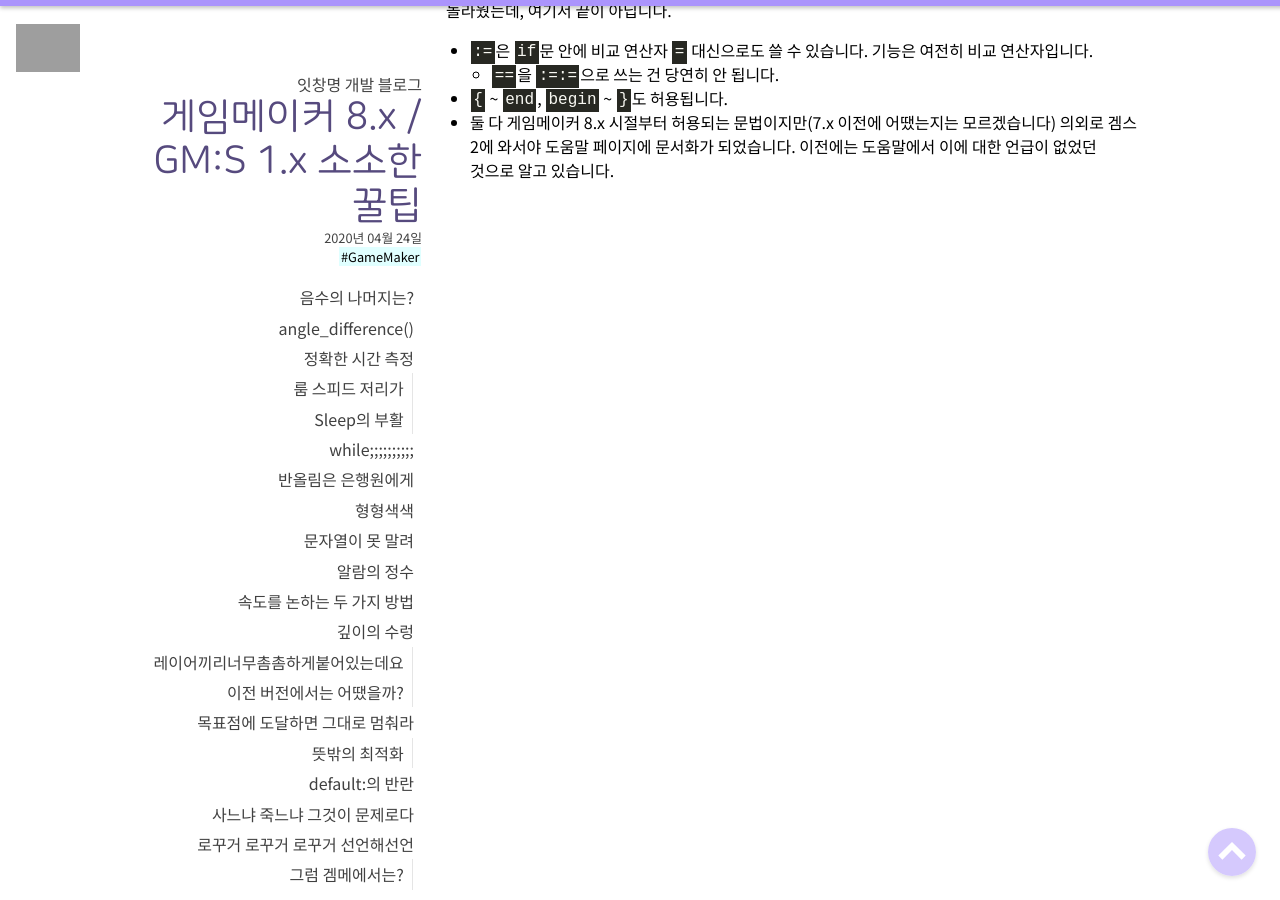
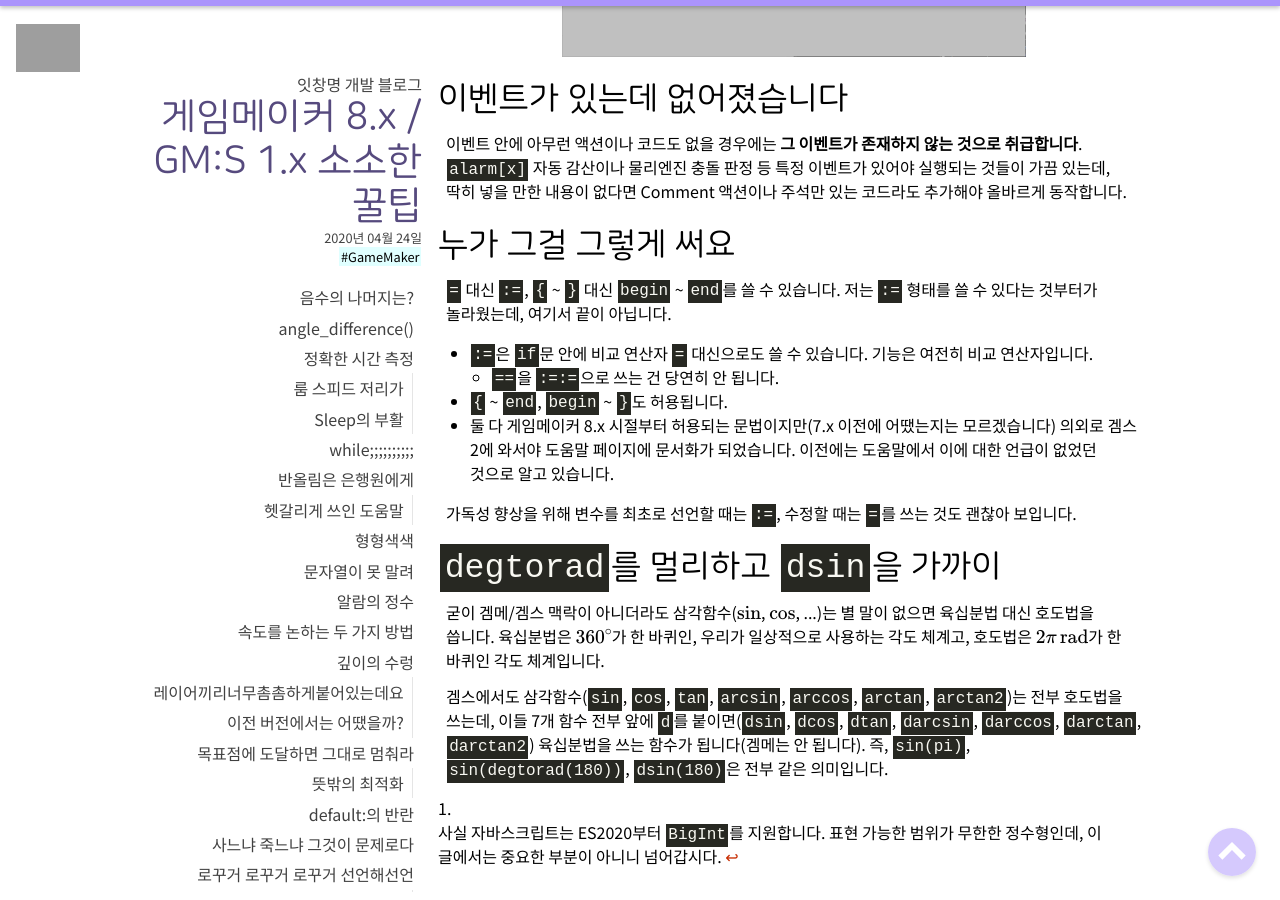
Before and after one commit to EatChangmyeong/EatChangmyeong.github.io, a Jekyll site: the page built from _posts/2020-04-24-gms-tips.md, in a window 1280 px wide and 900 px high, scrolled down 11737 px. Built offline with Jekyll 4.4.1, drawn with Linux system fonts in a browser that asks for light colours; some web fonts are replaced; formulas are drawn with MathJax 3; some of the changed text lies outside the part shown; grey boxes are pictures that could not be loaded.

Commit message:
📝 Edit gms-tips

```diff
--- a/_posts/2020-04-24-gms-tips.md
+++ b/_posts/2020-04-24-gms-tips.md
@@ -63,6 +63,16 @@
 겜메/겜스는 반올림을 할 때 **은행원의 반올림**(Banker's Rounding)이라는 특수한 방법을 사용합니다. 일반적으로 반올림에서 x.5는 큰 쪽으로 올리게 되는데, 이 방법을 사용하면 **가까운 짝수 방향으로** 반올림이 됩니다. 예를 들어 `round(0.5) = 0`(*1이 아님*에 주의)이고 `round(1.5) = 2`입니다. 사실 겜스만 이런 건 아니고, 파이썬 등 반올림 함수가 이런 언어가 또 있습니다.
 
 가끔씩 올라오는 "스프라이트가 깨져요" 문제도 이것이 원인일 수도 있습니다. 직접 재현에 실패해서 이것이 원인이다라고 확답을 할 수는 없으니 혹시 걱정된다면 그리기 함수를 쓸 때 좌표에 꼭 `round`를 씌워주세요.
+
+### 헷갈리게 쓰인 도움말
+
+개인적으로 겜메/겜스의 반올림 함수는 음수 처리에 대한 문서화가 빈약하다고 느껴집니다. 개인적으로 참고하려고 추가하자면...
+
+* `round`는 음수에 대해서도 은행원의 반올림을 사용합니다.
+* `floor`는 음의 무한대 방향으로 버립니다. 즉, `floor(x)`는 `x` 이하인 가장 큰 정수입니다.
+* `ceil`은 양의 무한대 방향으로 올립니다. 즉, `ceil(x)`는 `x` 이상인 가장 작은 정수입니다.
+* `frac(x)`의 부호는 `x`와 같습니다.
+* 겜메/겜스 라이브러리에는 0의 방향으로 버리는(양수에 대해서는 `floor`처럼 동작하고 음수에 대해서는 `ceil`처럼 동작하는) 함수가 없습니다. 대신 `x - frac(x)`로 동일한 동작을 만들 수 있습니다.
 
 ## 형형색색
 
@@ -272,7 +282,7 @@
 
 ### $$0.1 + 0.2 \neq 0.3$$
 
-충격적이게도 0.1 + 0.2는 0.3이 **아닙니다**. 겜스처럼 배정밀도 부동소숫점만 있는 자바스크립트로 확인해 보면 이렇습니다.
+충격적이게도 0.1 + 0.2는 0.3이 **아닙니다**. 겜스처럼 배정밀도 부동소숫점만 있는[^fn_js_bigint] 자바스크립트로 확인해 보면 이렇습니다.
 
 ![0.3: 0.3, 0.1 + 0.2: 0.30000000000000004, 0.1 + 0.2 == 0.3: false](/assets/post-images/eatch-javascript-console-floating-error.png)
 
@@ -318,3 +328,13 @@
     * `==`을 `:=:=`으로 쓰는 건 당연히 안 됩니다.
 * `{` ~ `end`, `begin` ~ `}`도 허용됩니다.
 * 둘 다 게임메이커 8.x 시절부터 허용되는 문법이지만(7.x 이전에 어땠는지는 모르겠습니다) 의외로 겜스 2에 와서야 도움말 페이지에 문서화가 되었습니다. 이전에는 도움말에서 이에 대한 언급이 없었던 것으로 알고 있습니다.
+
+가독성 향상을 위해 변수를 최초로 선언할 때는 `:=`, 수정할 때는 `=`를 쓰는 것도 괜찮아 보입니다.
+
+## `degtorad`를 멀리하고 `dsin`을 가까이
+
+굳이 겜메/겜스 맥락이 아니더라도 삼각함수($$\sin$$, $$\cos$$, ...)는 별 말이 없으면 육십분법 대신 호도법을 씁니다. 육십분법은 $$360^\circ$$가 한 바퀴인, 우리가 일상적으로 사용하는 각도 체계고, 호도법은 $$2\pi \, \mathrm{rad}$$가 한 바퀴인 각도 체계입니다.
+
+겜스에서도 삼각함수(`sin`, `cos`, `tan`, `arcsin`, `arccos`, `arctan`, `arctan2`)는 전부 호도법을 쓰는데, 이들 7개 함수 전부 앞에 `d`를 붙이면(`dsin`, `dcos`, `dtan`, `darcsin`, `darccos`, `darctan`, `darctan2`) 육십분법을 쓰는 함수가 됩니다(겜메는 안 됩니다). 즉, `sin(pi)`, `sin(degtorad(180))`, `dsin(180)`은 전부 같은 의미입니다.
+
+[^fn_js_bigint]: 사실 자바스크립트는 ES2020부터 `BigInt`를 지원합니다. 표현 가능한 범위가 무한한 정수형인데, 이 글에서는 중요한 부분이 아니니 넘어갑시다.
```
